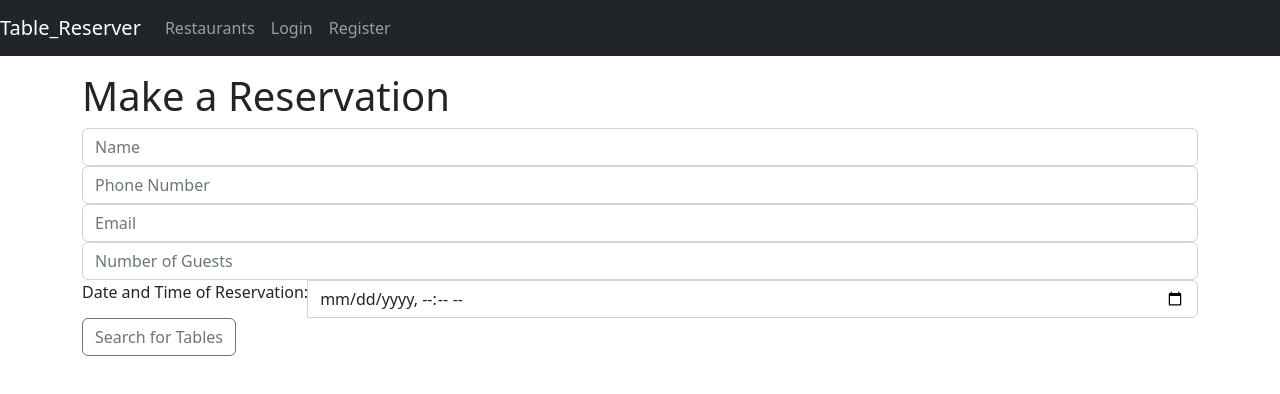
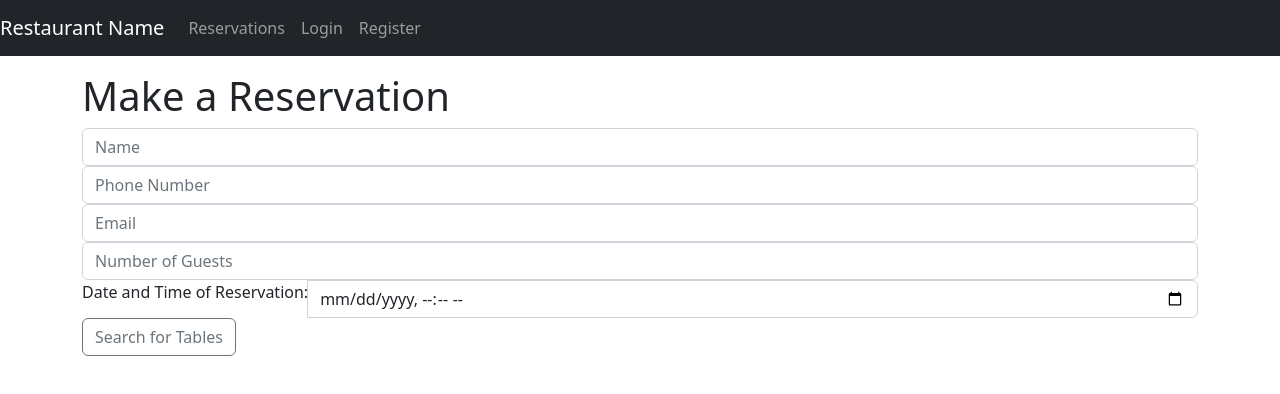
Before and after one commit to youngwillyum/SoftwareDesignProject, a React (Create React App) app in the folder Frontend/: page / in a window 1280 px wide. Shown: the top 394 px of the page. Built offline with nearby package versions, Linux system fonts and the light colour scheme.

Commit message:
Update nav bar

```diff
--- a/Frontend/src/App.js
+++ b/Frontend/src/App.js
@@ -31,7 +31,7 @@ function App() {
       <nav className="navbar navbar-expand navbar-dark bg-dark">
 
         {/* 1st link - brand/home */}
-        <a href="/restaurants" className="navbar-brand">Table_Reserver</a>
+        <a href="/restaurants" className="navbar-brand">Restaurant Name</a>
 
         {/* remaining links */}
         <div className="navbar-nav mr-auto">
@@ -39,7 +39,7 @@ function App() {
           {/* 2nd link - link to restaurants */}
           <li className="nav-item">
             {/* link imported from react-router-dom */}
-            <Link to={"/restaurants"} className="nav-link">Restaurants</Link>
+            <Link to={"/restaurants"} className="nav-link">Reservations</Link>
           </li>
 
           {/* 3rd link - one link that looks different based on a variable */}
@@ -50,7 +50,6 @@ function App() {
           </li>
 
           <li className="nav-item">
-            {/* if user exists, run logout fxn onClick, if user does not exist, go to /login page when link clicked */}
             { user ? (<a></a>)
                : (<Link to={"/register"} className="nav-link">Register</Link>) }
           </li>
```
